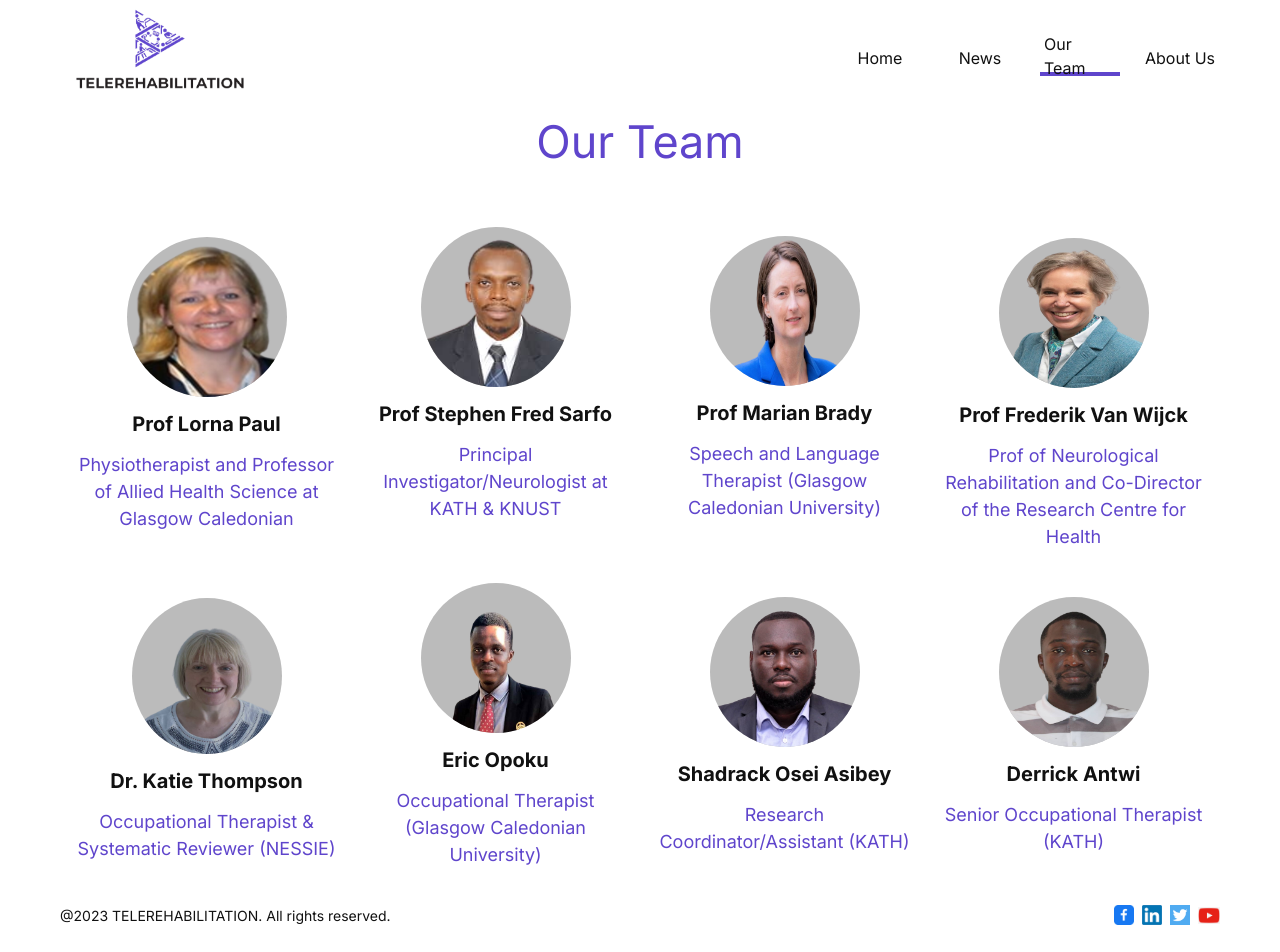
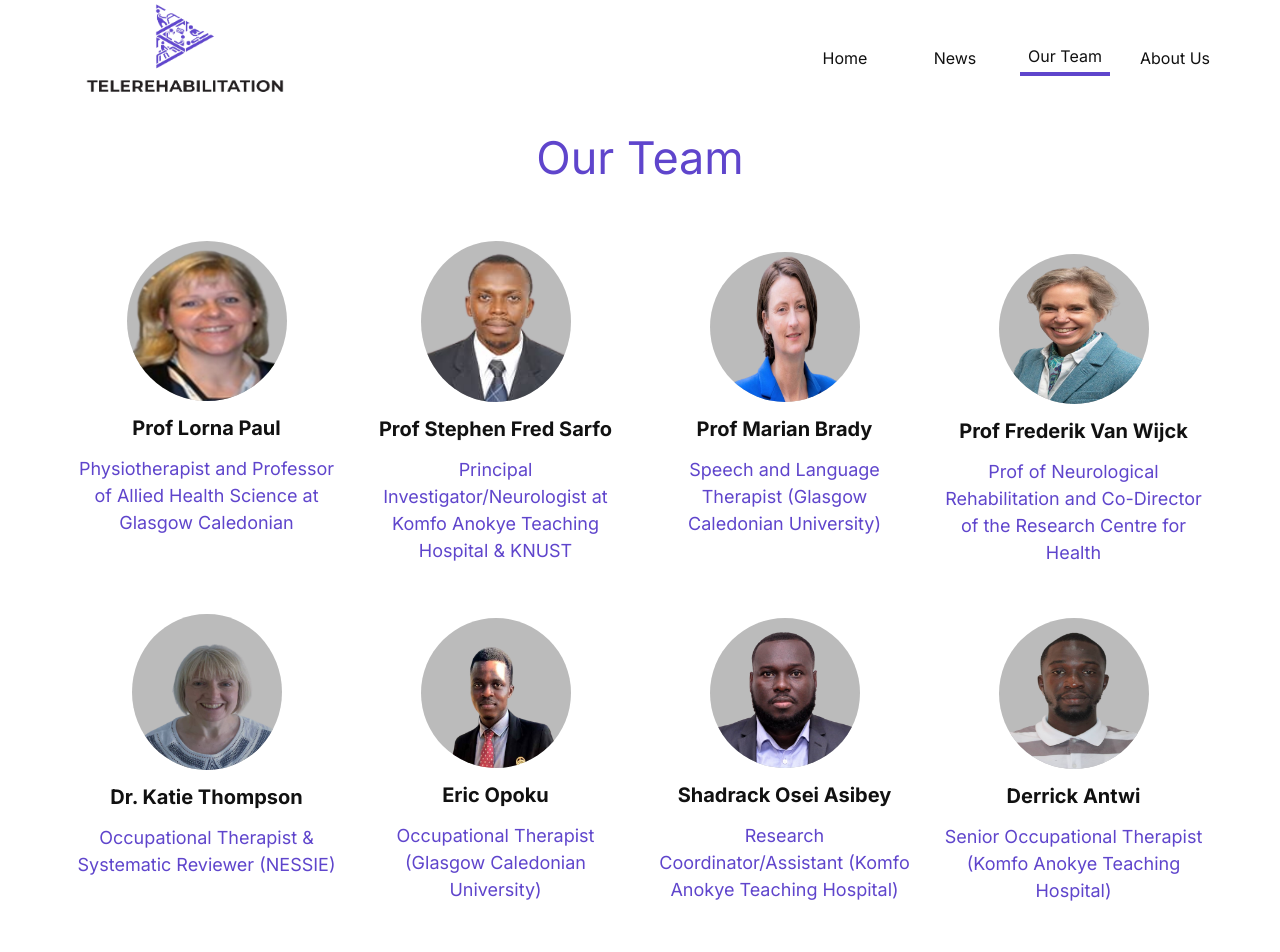
Before and after one commit to ogidibrown/research-project, a Next.js app: page /meet in a window 1280 px wide. Shown: the top 952 px of the page. Built offline with nearby package versions, Linux system fonts and the light colour scheme.

Commit message:
final meet

```diff
--- a/package.json
+++ b/package.json
@@ -17,6 +17,7 @@
     "postcss": "8.4.24",
     "react": "18.2.0",
     "react-dom": "18.2.0",
+    "react-icons": "^4.10.1",
     "tailwindcss": "3.3.2"
   }
 }
--- a/src/app/meet/page.jsx
+++ b/src/app/meet/page.jsx
@@ -13,10 +13,10 @@ const MeetPage = () => {
   return (
     <div className='flex flex-col gap-4'>
         <div>
-            <h1 className='text-[#5F45CC] text-[45px] text-center flex justify-center items-center'>Our Team</h1>
+            <h1 className='text-[#5F45CC] md:text-[45px] text-[30px] text-center flex justify-center items-center mt-4'>Our Team</h1>
         </div>
         <div className=' grid md:grid-cols-4 items-center gap-3 p-2'>
-             <div className='flex flex-col items-center justify-center  text-center md:mt-3  p-2 gap-3'>
+             <div className='flex flex-col items-center justify-center  text-center md:mb-3  p-2 gap-3'>
                 <Image src={Lorna} width={160} height={120} className='rounded-[100%] bg-[#bbb]' />
 
                 <h1 className='font-bold text-[20px]  '>Prof Lorna Paul</h1>
@@ -28,10 +28,10 @@ const MeetPage = () => {
                 </p> */}
             </div>
 
-            <div className='flex flex-col items-center justify-center  text-center md:mb-2  p-2 gap-3'>
+            <div className='flex flex-col items-center justify-center  text-center md:mt-4  p-2 gap-3'>
                 <Image src={Fred} width={150} height={120} className='rounded-[100%] bg-[#bbb]' />
                 <h1 className='font-bold text-[20px]  '>Prof Stephen Fred Sarfo</h1>
-                <span className='text-[#5F45CC] text-[18px]'>Principal Investigator/Neurologist at KATH & KNUST</span>
+                <span className='text-[#5F45CC] text-[18px]'>Principal Investigator/Neurologist at Komfo Anokye Teaching Hospital & KNUST</span>
                 {/* <p>
                     Empower residents
                     to maintain their potential and sense of
@@ -61,7 +61,7 @@ const MeetPage = () => {
             </div>
 
 
-            <div className='flex flex-col items-center justify-center md:mb-3 text-center gap-3  p-2'>
+            <div className='flex flex-col items-center justify-center md:mb-[50px] text-center gap-3  p-2'>
                 <Image src={Katie} width={150} height={120} className='rounded-[100%] md:mt-[20px] bg-[#bbb]' />
                 <h1 className='font-bold text-[20px]'>Dr. Katie Thompson</h1>
                 <span className='flex items-center justify-center text-[#5F45CC] text-[18px]'>Occupational Therapist & Systematic Reviewer (NESSIE)</span>
@@ -74,7 +74,7 @@ const MeetPage = () => {
             <div className='flex flex-col items-center justify-center text-center  gap-3 p-2'>
                 <Image src={Eric} width={150} height={120} className='rounded-[100%] bg-[#bbb]' />
                 <h1 className='font-bold text-[20px]'> Eric Opoku</h1>
-                <span className='text-[#5F45CC] text-[18px]'>Occupational Therapist (Glasgow Caledonian University)</span>
+                <span className='text-[#5F45CC] text-[18px]'>Occupational Therapist <br/> (Glasgow Caledonian University)</span>
                 {/* <p> Collaborates with PI and institution
                     to respond to any audit findings and
                     implement approved recommendations.
@@ -84,7 +84,7 @@ const MeetPage = () => {
             <div className='flex flex-col items-center justify-center text-center   gap-3 p-2'>
                 <Image src={Shadrack} width={150} height={120} className='rounded-[100%] bg-[#bbb]' />
                 <h1 className='font-bold text-[20px]  '> Shadrack Osei Asibey</h1>
-                <span className='text-[#5F45CC] text-[18px]'>Research Coordinator/Assistant (KATH)</span>
+                <span className='text-[#5F45CC] text-[18px]'>Research Coordinator/Assistant (Komfo Anokye Teaching Hospital)</span>
                 {/* <p> Collaborates with PI and institution
                     to respond to any audit findings and
                     implement approved recommendations.
@@ -93,7 +93,7 @@ const MeetPage = () => {
             <div className='flex flex-col items-center justify-center  text-center   p-2 gap-3'>
                 <Image src={Derrick} width={150} height={120} className='rounded-[100%] bg-[#bbb]' />
                 <h1 className='font-bold text-[20px] '>Derrick Antwi</h1>
-                <span className='text-[#5F45CC] text-[18px]'>Senior Occupational Therapist (KATH)</span>
+                <span className='text-[#5F45CC] text-[18px]'>Senior Occupational Therapist (Komfo Anokye Teaching Hospital)</span>
                 {/* <p>
                     Empower residents
                     to maintain their potential and sense of
--- a/src/app/page.js
+++ b/src/app/page.js
@@ -4,17 +4,17 @@ import HeroImg from 'public/hero.png'
 
 export default function Home() {
   return (
-   <div className='flex items-center gap-[100px]'>
-      <div className='flex-1 flex flex-col gap-[50px]'>
-        <h1 className='text-[35px] text-[#444] font-[700]'>
+   <div className='flex flex-col md:flex-row  items-center gap-[100px]'>
+      <div className='flex-1 flex flex-col  items-center md:items-start gap-[50px]'>
+        <h1 className='text-[25px] md:text-[35px] mt-4 text-center md:text-left text-[#444] font-[700]'>
         Telerehabilitation for people with neurological conditions in
         Ghana - A Global Challenge Research Network
         </h1>
         <p className='text-[20px] font-normal text-[#5F45CC]'>Read more on the about us page</p>
-        <Button text='Read More' url='/about' />
+        <Button className=' ' text='Read More' url='/about' />
       </div>
-      <div>
-        <Image src={HeroImg} width={500} height={500} alt='hero image' className='object-cover w-full'  />
+      <div className='p-2'>
+        <Image src={HeroImg} width={500} height={500} alt='hero image' className='object-cover w-[300px] h-[300px] md:h-full md:w-full'  />
       </div>
    </div>
   )
--- a/src/components/navbar/Navbar.jsx
+++ b/src/components/navbar/Navbar.jsx
@@ -1,9 +1,11 @@
 "use client";
 import Link from 'next/link'
-import React from 'react'
+import React, { useState } from 'react'
 import Image from 'next/image'
 import Logo from '../../../public/logo.png'
 import { usePathname } from 'next/navigation';
+import {FaBars} from 'react-icons/fa';
+
 
 
 
@@ -37,18 +39,43 @@ const Links =[
 const Navbar = () => {
 const pathname = usePathname()
 
+const [open, setOpen]= useState(false);
+
+
+
+const toggleNav = ()=>{
+    setOpen(!open)
+}
+
+
+
 
 
 
   return (
     <nav className='h-[100px] flex justify-between items-center mt-2'>
-        <Link href="/" ><Image src={Logo} height={180} width={200} className=''/></Link>
-        <div className='flex items-center gap-[20px]'>
-            {Links.map(({link, title, id})=>(
-                <Link key={id} href={link} className={`${pathname===link ? "border-[#5F45CC] border-b-4" : "" } w-[80px] h-[35px] p-1 flex items-center justify-center`} >{title}</Link>
-            ))}
-            {/* <button className='p-[5px] border-none bg-[#5F45CC] text-white rounded-[3px] w-[70px]'>Login</button> */}
-        </div>
+        <Link href="/" ><Image src={Logo} height={130} width={160} className='md:h-[170px] md:w-[250px] md:p-2 '/></Link>
+
+            <FaBars  onClick={toggleNav} className={ ` ${open ? '':''} md:hidden h-[30px] w-[40px] cursor-pointer`}/>
+
+            <div className={` hidden md:flex md:items-center md:gap-[20px] `}>
+                { Links.map(({link, title, id})=>(
+                    <Link key={id} href={link}  className={`${pathname===link ? "border-[#5F45CC] border-b-4" : ""  }  w-[90px] h-[35px] p-1 flex flex-col md:flex-row  items-center justify-center`} >{title}</Link>
+                ))}
+
+                {/* <button className='p-[5px] border-none bg-[#5F45CC] text-white rounded-[3px] w-[70px]'>Login</button> */}
+            </div>
+
+
+            <div className={` absolute right-[35px] top-[85px]  md:hidden  flex flex-col items-center text-white gap-[20px] bg-[#6045ccd7] w-[200px] rounded-[10px] `}>
+                { open&& Links.map(({link, title, id})=>(
+                    <Link key={id} href={link} onClick={()=>setOpen(!open)} className={`${pathname===link ? "border-[#111] border-b-4" : ""  }  w-[90px] h-[35px] p-1 flex flex-col md:flex-row  items-center justify-center`} >{title}</Link>
+                ))}
+
+                {/* <button className='p-[5px] border-none bg-[#5F45CC] text-white rounded-[3px] w-[70px]'>Login</button> */}
+            </div>
+
+
     </nav>
   )
 }
```
Also changed, not shown: 1 other file (tests, documents, lock files or other folders).
